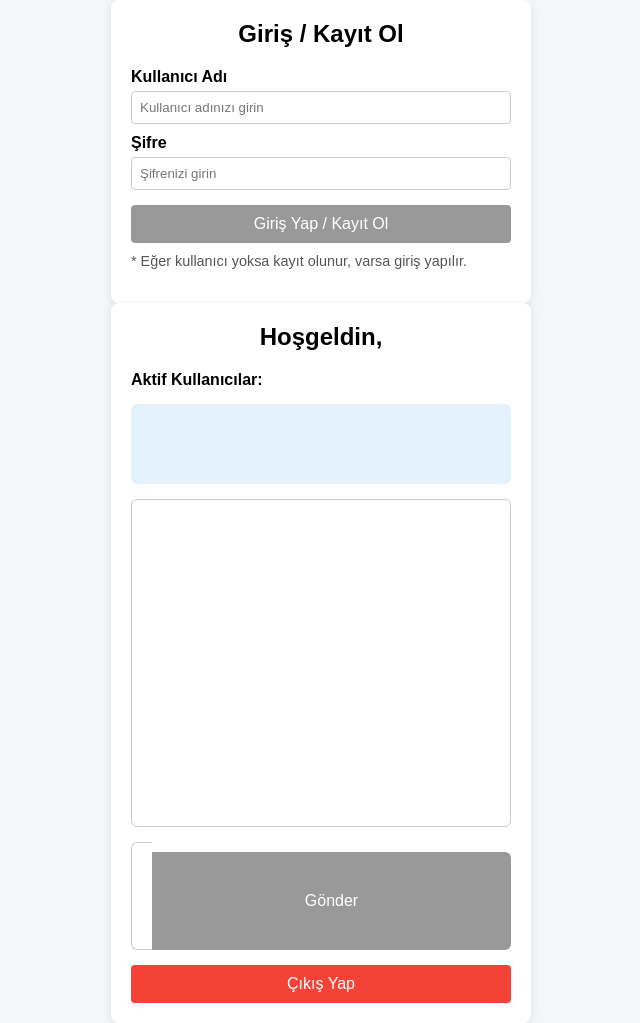
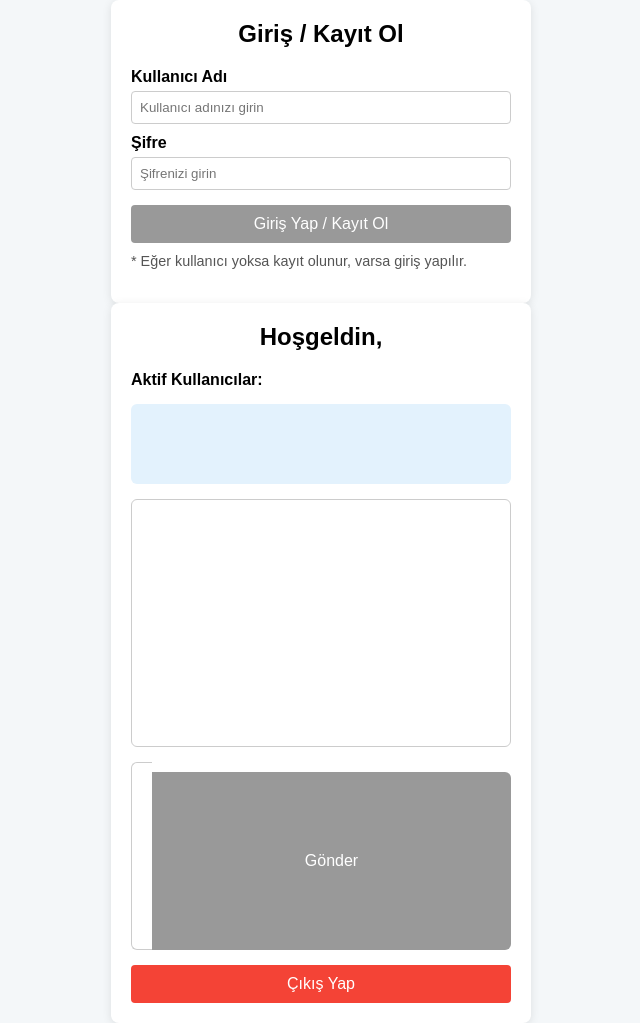
Before and after one commit to muhammetltz/muhammetltz.github.io, a plain HTML site: page sohbet.html in a window 1280 px wide. Shown: the whole page, without its empty margins (319-959 px from the left). Drawn offline with Linux system fonts and the light colour scheme.

Commit message:
Update sohbet.html

```diff
--- a/sohbet.html
+++ b/sohbet.html
@@ -101,7 +101,7 @@
     border-right: none;
   }
   #sendBtn {
-    padding: 40px 80px;
+    padding: 80px 40px;
     font-size: 16px;
     border:none;
     background: #1976d2;
```
